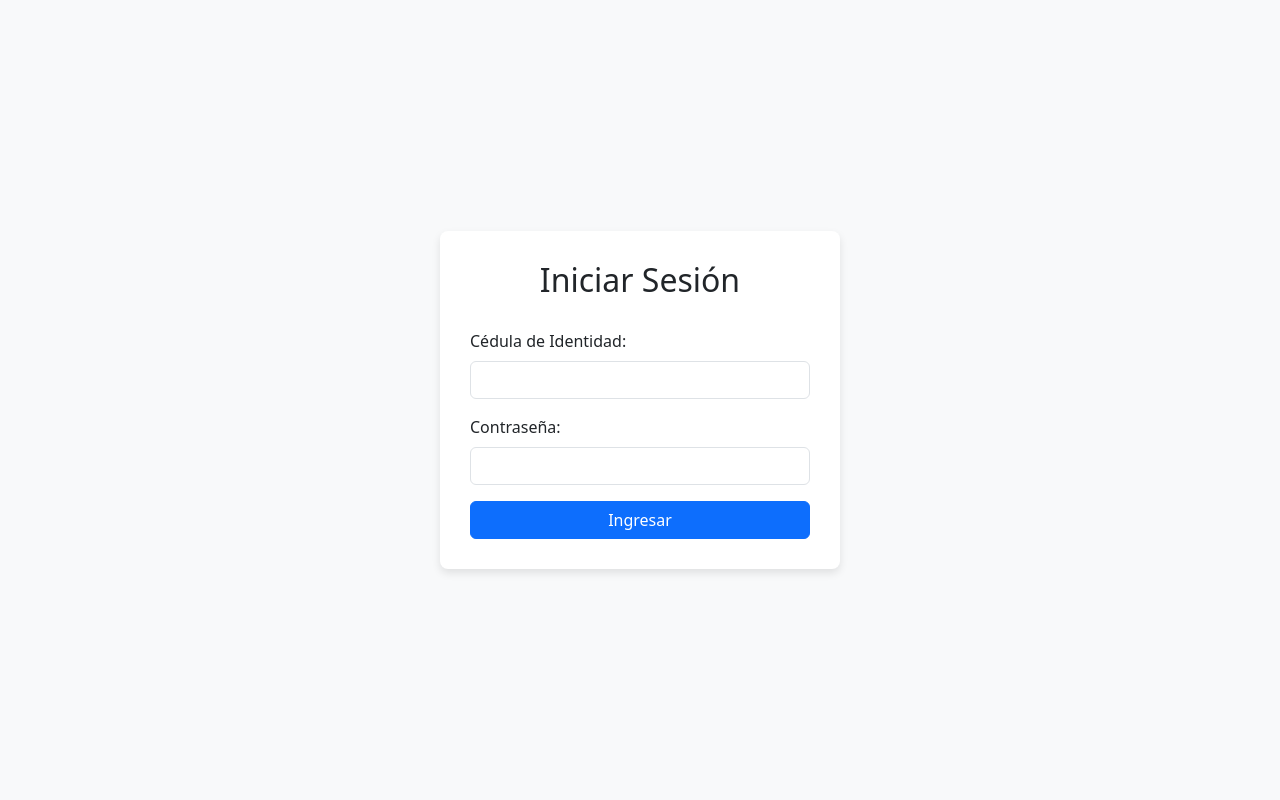
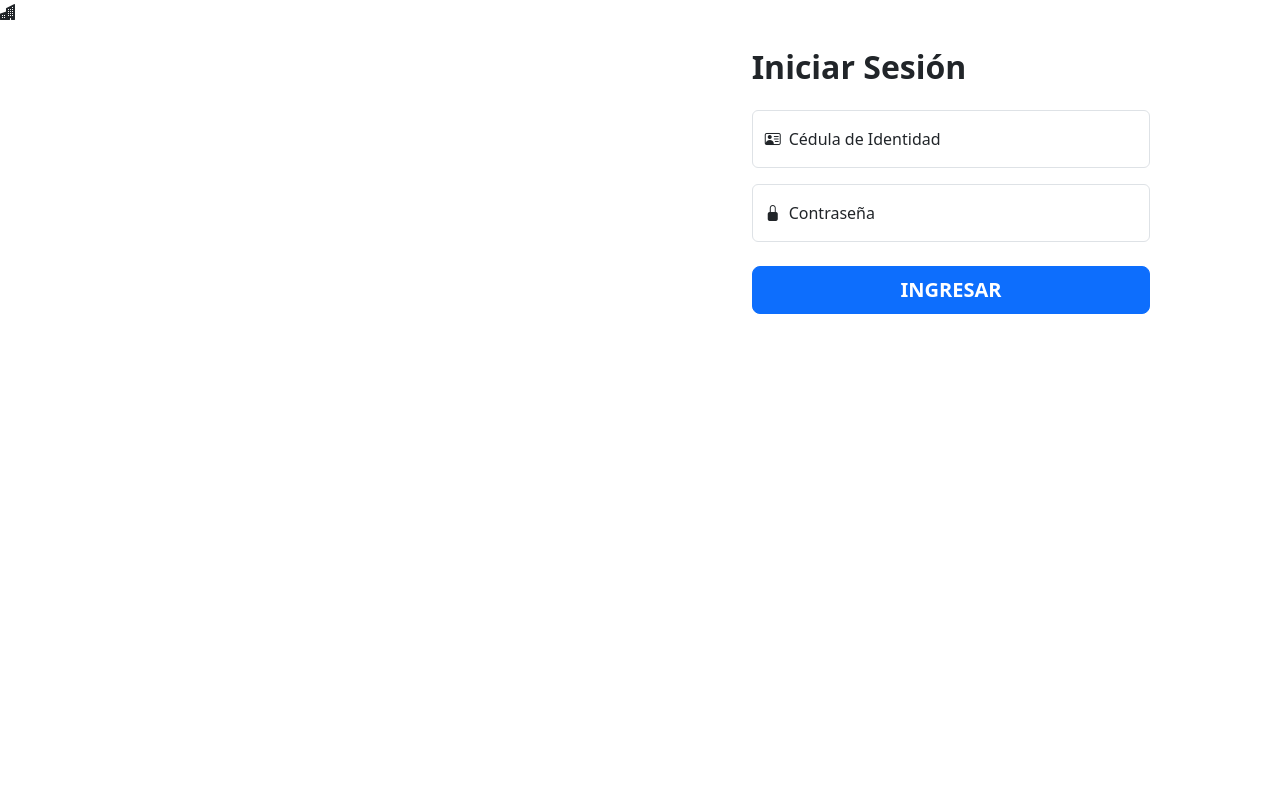
Before and after one commit to Denxxe/grupobrasil, a PHP site: page /login.php in a window 1280 px wide. Run offline with PHP 8.4, Linux system fonts and the light colour scheme.

Commit message:
Mejora visual del login

```diff
--- a/app/views/login.php
+++ b/app/views/login.php
@@ -1,127 +1,110 @@
 <?php
-// Mostrar mensajes de error si existen
-if (isset($_GET['error'])) {
-    $error_message = '';
-    switch ($_GET['error']) {
-        case 'credenciales_invalidas':
-            $error_message = 'Cédula o contraseña incorrectos.';
-            break;
-        case 'rol_desconocido':
-            $error_message = 'Error: Rol de usuario desconocido.';
-            break;
-        case 'campos_vacios':
-            $error_message = 'Por favor, complete todos los campos.';
-            break;
-        case 'formato_invalido':
-            $error_message = 'El formato de la cédula no es válido.';
-            break;
-        case 'no_sesion': // ¡NUEVO CASE!
-            $error_message = 'Debe iniciar sesión para acceder a esta página.';
-            break;
-        case 'rol_desconocido_sesion': // Nuevo caso para rol desconocido al redirigir logueado
-            $error_message = 'Error: Su rol de usuario no permite el acceso directo.';
-            break;
-        default:
-            $error_message = 'Ha ocurrido un error inesperado.';
-            break;
-    }
-    echo '<div class="alert alert-danger" role="alert">' . $error_message . '</div>';
+if (session_status() == PHP_SESSION_NONE) {
+    session_start();
 }
 ?>
-
 <!DOCTYPE html>
 <html lang="es">
 <head>
     <meta charset="UTF-8">
     <meta name="viewport" content="width=device-width, initial-scale=1.0">
-    <title>Inicio de Sesión - Sistema Consejo Comunal</title>
-    <link href="https://cdn.jsdelivr.net/npm/bootstrap@5.3.0/dist/css/bootstrap.min.css" rel="stylesheet">
-    <link rel="stylesheet" href="./css/style.css">
-    <style>
-        body {
-            display: flex;
-            justify-content: center;
-            align-items: center;
-            min-height: 100vh;
-            background-color: #f8f9fa;
-        }
-        .login-container {
-            max-width: 400px;
-            width: 100%;
-            padding: 30px;
-            border-radius: 8px;
-            box-shadow: 0 4px 8px rgba(0,0,0,0.1);
-            background-color: #fff;
-        }
-        .login-header {
-            text-align: center;
-            margin-bottom: 30px;
-        }
-    </style>
+    <title>Acceso al Sistema - Consejo Comunal</title>
+
+    <!-- Bootstrap CSS -->
+    <link href="https://cdn.jsdelivr.net/npm/bootstrap@5.3.3/dist/css/bootstrap.min.css" rel="stylesheet">
+
+    <!-- Bootstrap Icons -->
+    <link rel="stylesheet" href="https://cdn.jsdelivr.net/npm/bootstrap-icons@1.11.3/font/bootstrap-icons.min.css">
+
+    <!-- Google Fonts -->
+    <link rel="preconnect" href="https://fonts.googleapis.com">
+    <link rel="preconnect" href="https://fonts.gstatic.com" crossorigin>
+    <link href="https://fonts.googleapis.com/css2?family=Poppins:wght@400;600;700&display=swap" rel="stylesheet">
+
+    <!-- Hoja de estilos personalizada -->
+    <link rel="stylesheet" href="../public/css/loginstyles.css">
+
 </head>
 <body>
-    <div class="login-container">
-        <h2 class="login-header">Iniciar Sesión</h2>
+
+    <div class="container-fluid ps-md-0">
+        <div class="row g-0">
+            <!-- Columna de Marca (Izquierda) -->
+            <div class="col-md-5 col-lg-6 d-none d-md-flex bg-image">
+                <div class="brand-panel">
+                    <div class="brand-content">
+                        <i class="bi bi-buildings-fill brand-icon"></i>
+                        <h1 class="text-white">Bienvenido al Sistema de Gestión</h1>
+                        <p class="text-white-50">Consejo Comunal</p>
+                    </div>
+                </div>
+            </div>
+
+            <!-- Columna del Formulario (Derecha) -->
+            <div class="col-md-7 col-lg-6">
+                <div class="login d-flex align-items-center py-5">
+                    <div class="container">
+                        <div class="row">
+                            <div class="col-md-10 col-lg-8 mx-auto">
+                                <div class="text-center text-md-start mb-4">
+                                     <h2 class="login-heading mb-0 fw-bold">Iniciar Sesión</h2>
+                                </div>
 
                                 <?php
-        // Mostrar mensajes de error si existen
                                 if (isset($_GET['error'])) {
                                     $error_message = '';
                                     switch ($_GET['error']) {
-                case 'credenciales_invalidas':
-                    $error_message = 'Cédula o contraseña incorrectos.';
-                    break;
-                case 'rol_desconocido':
-                    $error_message = 'Error: Rol de usuario desconocido.';
-                    break;
-                case 'campos_vacios': // Nuevo error para validación del lado del servidor
-                    $error_message = 'Por favor, complete todos los campos.';
-                    break;
-                case 'formato_invalido': // Nuevo error para validación del lado del servidor
-                    $error_message = 'El formato de la cédula no es válido.';
-                    break;
-                default:
-                    $error_message = 'Ha ocurrido un error inesperado.';
-                    break;
+                                        case 'credenciales_invalidas': $error_message = 'Cédula o contraseña incorrectos.'; break;
+                                        case 'rol_desconocido': $error_message = 'Error: Rol de usuario desconocido.'; break;
+                                        case 'campos_vacios': $error_message = 'Por favor, complete todos los campos.'; break;
+                                        case 'formato_invalido': $error_message = 'El formato de la cédula no es válido.'; break;
+                                        case 'no_sesion': $error_message = 'Debe iniciar sesión para acceder a esta página.'; break;
+                                        case 'rol_desconocido_sesion': $error_message = 'Error: Su rol no permite el acceso directo.'; break;
+                                        default: $error_message = 'Ha ocurrido un error inesperado.'; break;
                                     }
-            echo '<div class="alert alert-danger" role="alert">' . $error_message . '</div>';
+                                    echo '<div class="alert alert-danger d-flex align-items-center" role="alert"><i class="bi bi-exclamation-triangle-fill me-2"></i><div>' . htmlspecialchars($error_message) . '</div></div>';
                                 }
                                 ?>
 
-        <form action="./index.php?route=login/authenticate" method="POST" novalidate>
-            <div class="mb-3">
-                <label for="ci_usuario" class="form-label">Cédula de Identidad:</label>
-                <input type="text" class="form-control" id="ci_usuario" name="ci_usuario"
-                       pattern="[0-9]+" title="Solo se permiten números"
-                       minlength="6" maxlength="10" required>
-                <div class="invalid-feedback">
-                    Por favor, ingrese solo números en la cédula (entre 6 y 10 dígitos).
+                                <form action="/grupobrasil/public/index.php?route=login/authenticate" method="POST" novalidate>
+                                    <div class="form-floating mb-3">
+                                        <input type="text" class="form-control" id="ci_usuario" name="ci_usuario" placeholder="Cédula" pattern="[0-9]+" minlength="6" maxlength="10" required>
+                                        <label for="ci_usuario"><i class="bi bi-person-vcard me-2"></i>Cédula de Identidad</label>
+                                        <div class="invalid-feedback">Cédula inválida (solo números, 6-10 dígitos).</div>
+                                    </div>
+
+                                    <div class="form-floating mb-3">
+                                        <input type="password" class="form-control" id="password" name="password" placeholder="Contraseña" required>
+                                        <label for="password"><i class="bi bi-lock-fill me-2"></i>Contraseña</label>
+                                        <div class="invalid-feedback">Por favor, ingrese su contraseña.</div>
+                                    </div>
+
+                                    <div class="d-grid mt-4">
+                                        <button class="btn btn-lg btn-primary btn-login text-uppercase fw-bold mb-2" type="submit">Ingresar</button>
+                                    </div>
+                                </form>
                             </div>
                         </div>
-            <div class="mb-3">
-                <label for="password" class="form-label">Contraseña:</label>
-                <input type="password" class="form-control" id="password" name="password" required>
-                <div class="invalid-feedback">
-                    Por favor, ingrese su contraseña.
                     </div>
                 </div>
-            <button type="submit" class="btn btn-primary w-100">Ingresar</button>
-        </form>
+            </div>
+        </div>
     </div>
 
-    <script src="https://cdn.jsdelivr.net/npm/bootstrap@5.3.0/dist/js/bootstrap.bundle.min.js"></script>
+    <script src="https://cdn.jsdelivr.net/npm/bootstrap@5.3.3/dist/js/bootstrap.bundle.min.js"></script>
     <script>
-        // Script para añadir clases de validación de Bootstrap en el cliente
-        (function () {
+        (() => {
             'use strict';
-            var form = document.querySelector('form');
-            form.addEventListener('submit', function (event) {
+            const forms = document.querySelectorAll('form');
+            Array.from(forms).forEach(form => {
+                form.addEventListener('submit', event => {
                     if (!form.checkValidity()) {
                         event.preventDefault();
                         event.stopPropagation();
                     }
                     form.classList.add('was-validated');
                 }, false);
+            });
         })();
     </script>
 </body>
```
Also changed, not shown: public/css/loginstyles.css (added, +99 -0 lines), public/css/styles_login.css (deleted, +0 -22 lines). Lines whose indentation alone changed are shown as unchanged.
